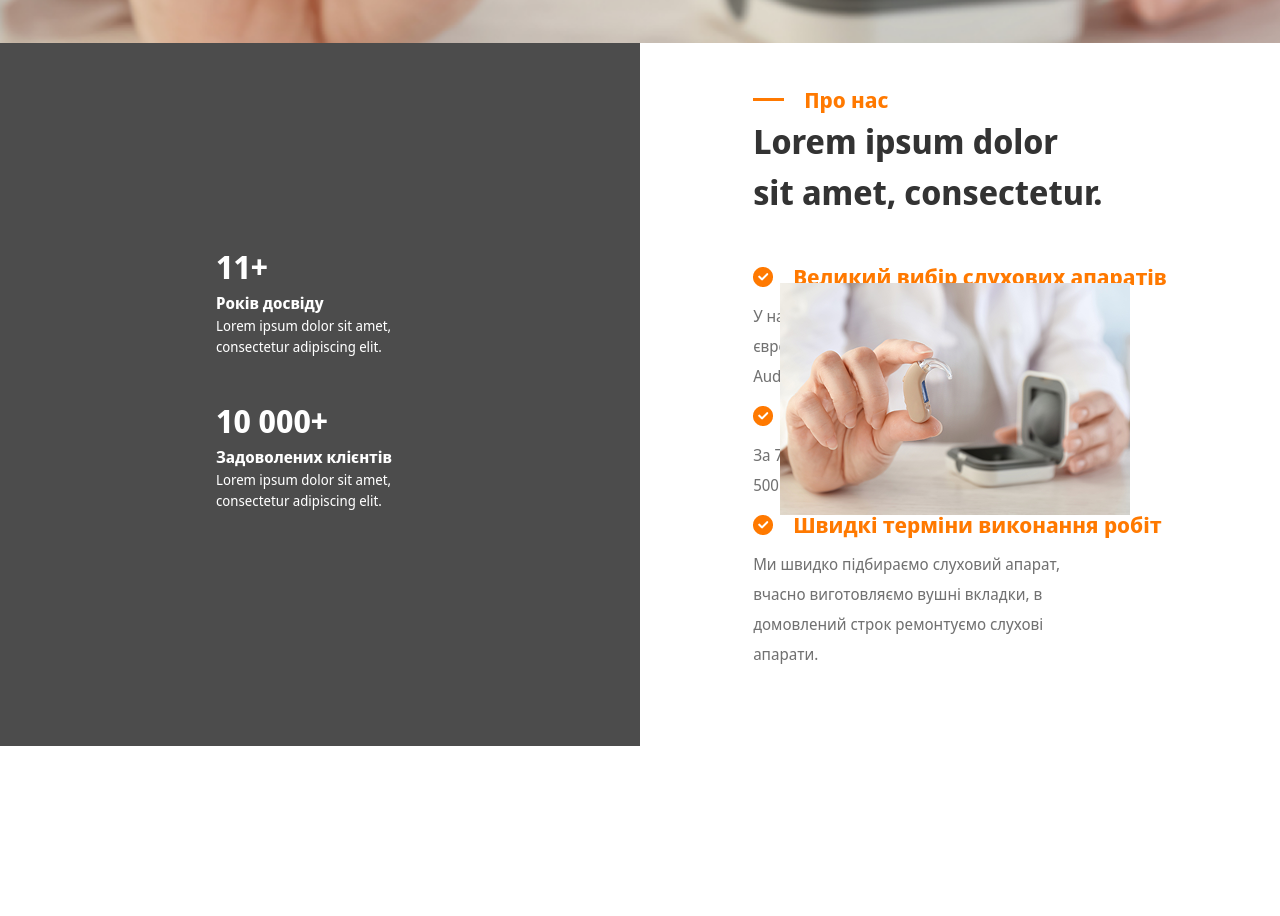
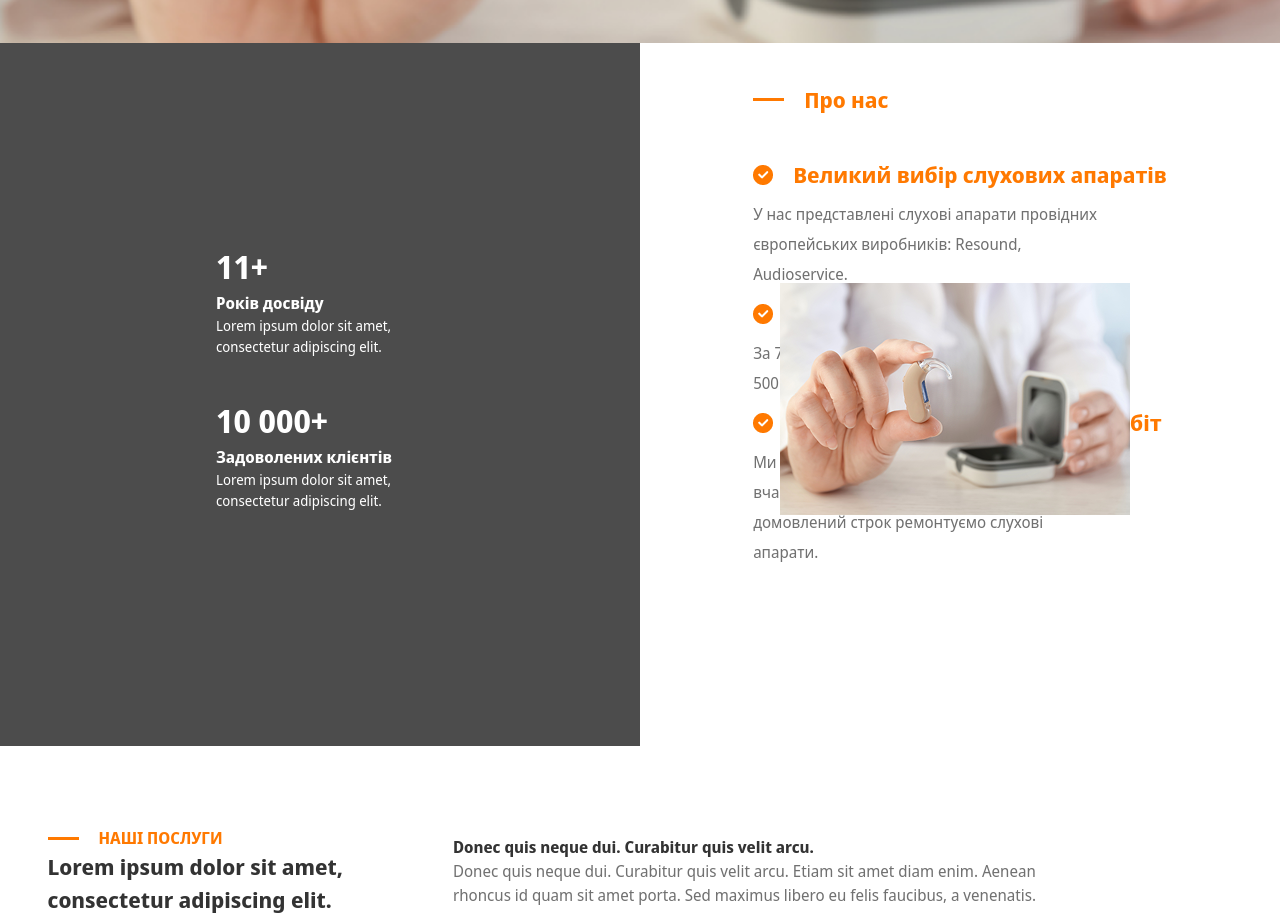
Before and after one commit to safarovmurod/exam-2, a website: page index.html in a window 1280 px wide. Shown: the part 691-1607 px from the top of the page. Before the commit the page ends 1437 px from the top, so only its background shows below. Drawn offline with Linux system fonts and the light colour scheme.

Commit message:
main_section-5-text_about

```diff
--- a/index.html
+++ b/index.html
@@ -79,7 +79,8 @@
                     class="text-[16px] text-[#FFFFFF] bg-[#FF7900] text-center border-none rounded-[8px] h-[50px] w-[255px]  max-md:w-[196px]">Дізнатись
                     деталі акції</button>
             </div>
-            <div class="fixed right-40 z-[1] max-md:right-5"><img class="max-md:w-[61px]" src="./img/logo/Group 8451 (1).png" alt=""></div>
+            <div class="fixed right-40 z-[1] max-md:right-5"><img class="max-md:w-[61px]"
+                    src="./img/logo/Group 8451 (1).png" alt=""></div>
         </section>
 
         <section class=" w-full box-border relative grid-cols-2 grid max-md:grid-cols-1 z-[-1]">
@@ -96,14 +97,16 @@
                     <div class="text-[32px] text-[#FFFFFF] font-[800]">
                         <p>10 000+</p>
                         <p class="text-[16px] ">Задоволених клієнтів</p>
-                            <p class="text-[14px] font-[400] w-[208px]">Lorem ipsum dolor sit amet, consectetur adipiscing elit.</p>
+                        <p class="text-[14px] font-[400] w-[208px]">Lorem ipsum dolor sit amet, consectetur adipiscing
+                            elit.</p>
                     </div>
                 </div>
 
             </div>
 
 
-                <div class="bg-[#ffffff] w-full h-[703px] justify-items-center  max-md:row-start-1  max-md:w-[90%]  max-md:m-auto  max-md:h-[900px]">
+            <div
+                class="bg-[#ffffff] w-full h-[703px] justify-items-center  max-md:row-start-1  max-md:w-[90%]  max-md:m-auto  max-md:h-[900px]">
                 <div class="flex flex-col pt-10 max-md:pt-10 gap-10">
                     <div class="text-[22px] text-[#FFFFFF] font-[700]">
 
@@ -113,8 +116,9 @@
                         </div>
                         <div>
 
-                                <p class="text-[34px] text-[#333333] w-[350px]">Lorem ipsum dolor sit amet, consectetur. </p>
-                                <p class="text-[14px] font-[400] w-[208px]">Lorem ipsum dolor sit amet, consectetur adipiscing
+
+                            <p class="text-[14px] font-[400] w-[208px]">Lorem ipsum dolor sit amet, consectetur
+                                adipiscing
                                 elit.</p>
                         </div>
 
@@ -123,7 +127,8 @@
                                 <img src="./img/logo/Check_Green.png" alt="">
                                 <p class="text-[#FF7900]">Великий вибір слухових апаратів</p>
                             </div>
-                                    <p class="w-[350px] leading-[30px] text-[#717171] text-[16px] font-[400]">У нас представлені слухові апарати провідних європейських виробників: Resound, Audioservice.</p>
+                            <p class="w-[350px] leading-[30px] text-[#717171] text-[16px] font-[400]">У нас представлені
+                                слухові апарати провідних європейських виробників: Resound, Audioservice.</p>
 
                         </div>
                         <div class="flex flex-col gap-2 mt-2 max-md:mt-10">
@@ -131,7 +136,8 @@
                                 <img src="./img/logo/Check_Green.png" alt="">
                                 <p class="text-[#FF7900]">Кваліфікований персонал</p>
                             </div>
-                                    <p class="w-[350px] leading-[30px] text-[#717171] text-[16px] font-[400]">За 7 років роботи ми якісно обслужили понад 500 клієнтів.</p>
+                            <p class="w-[350px] leading-[30px] text-[#717171] text-[16px] font-[400]">За 7 років роботи
+                                ми якісно обслужили понад 500 клієнтів.</p>
 
                         </div>
                         <div class="flex flex-col gap-2 mt-2 max-md:mt-10">
@@ -139,7 +145,9 @@
                                 <img src="./img/logo/Check_Green.png" alt="">
                                 <p class="text-[#FF7900]">Швидкі терміни виконання робіт</p>
                             </div>
-                                    <p class="w-[350px] leading-[30px] text-[#717171] text-[16px] font-[400]">Ми швидко підбираємо слуховий апарат, вчасно виготовляємо вушні вкладки, в домовлений строк ремонтуємо слухові апарати.</p>
+                            <p class="w-[350px] leading-[30px] text-[#717171] text-[16px] font-[400]">Ми швидко
+                                підбираємо слуховий апарат, вчасно виготовляємо вушні вкладки, в домовлений строк
+                                ремонтуємо слухові апарати.</p>
 
                         </div>
                     </div>
@@ -149,8 +157,30 @@
             </div>
 
 
-            <div class="absolute top-60 left-195 max-md:top-195  max-md:left-5"><img class="w-[890%]" src="./img/tild3361-6663-4238-b636-616530656161___-_2021-09-20t124712.png" alt=""></div>
+            <div class="absolute top-60 left-195 max-md:top-195  max-md:left-5"><img class="w-[890%]"
+                    src="./img/tild3361-6663-4238-b636-616530656161___-_2021-09-20t124712.png" alt=""></div>
 
+
+
+
+        </section>
+
+
+        <section class="flex items-center justify-evenly mt-20 max-md:flex-col w-[85%]  max-md:w-[100%]  max-md:justify-center  max-md:items-center  max-md:m-auto  max-md:px-10  max-md:mt-10">
+
+            <div class="flex flex-col  m-auto">
+
+                <div class="flex items-center gap-5 font-[700]">
+                    <img src="./img/logo/Line 9.png" alt="">
+                    <p class="text-[#FF7900]">НАШІ ПОСЛУГИ</p>
+                </div>
+                <p class="text-[22px] font-[400] w-[358px] text-[#333333] font-[700]  max-md:mt-7">Lorem ipsum dolor sit amet, consectetur adipiscing elit.</p>
+            </div>
+
+            <div class="font-[600] text-[#333333] text-[16px] w-[635px]  max-md:w-[100%]">
+                <p>Donec quis neque dui. Curabitur quis velit arcu. </p>
+                <p class="text-[#717171] font-[400]  w-[635px]  max-md:w-[100%]  max-md:mt-3">Donec quis neque dui. Curabitur quis velit arcu. Etiam sit amet diam enim. Aenean rhoncus id quam sit amet porta. Sed maximus libero eu felis faucibus, a venenatis. </p>
+            </div>
 
 
 
```
Also changed, not shown: src/output.css. Lines whose indentation alone changed are shown as unchanged.
